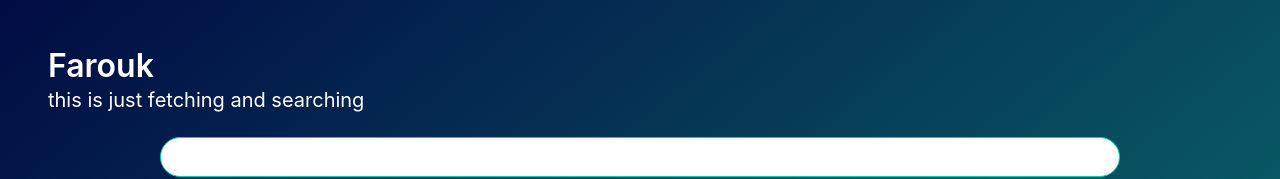
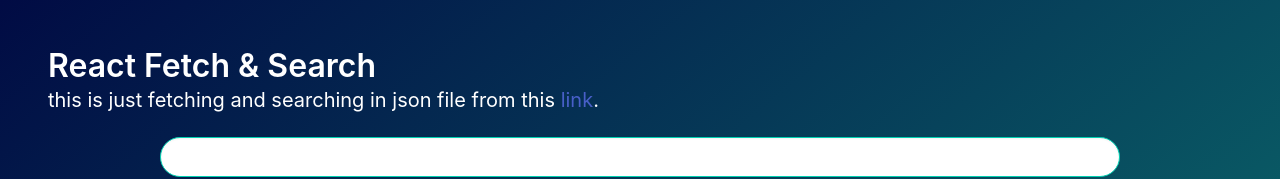
Before and after one commit to faroukchebaiki/react-fetch-and-search, a React (Create React App) app: page / in a window 1280 px wide. Shown: the top 179 px of the page. Built offline with nearby package versions, Linux system fonts and the light colour scheme; no server answers.

Commit message:
some optimisations and adding meta data

```diff
--- a/public/index.html
+++ b/public/index.html
@@ -1,43 +1,23 @@
 <!DOCTYPE html>
 <html lang="en">
-
 <head>
 	<meta charset="utf-8">
+
+	<meta name="author" content="FaroukChebaiki">
+	<meta name="keywords" content="javascript,react, search ,fetch api ,search box, react props ,search bar ,react state">
+	<meta name="description" content="React fetch and search it is a single page application that allows users to search a list of users from json file or API  and display Some information like name and email you could customize it to display more information, in this page we used jsonplaceholder to fetch the data.
+">
+
 	<meta name="viewport" content="width=device-width, initial-scale=1, shrink-to-fit=no">
-	<meta name="theme-color" content="#000000">
-	<!--
-      manifest.json provides metadata used when your web app is added to the
-      homescreen on Android. See https://developers.google.com/web/fundamentals/engage-and-retain/web-app-manifest/
-    -->
-	<link rel="manifest" href="%PUBLIC_URL%/manifest.json">
-	<link rel="shortcut icon" href="%PUBLIC_URL%/favicon.ico">
-	<!--
-      Notice the use of %PUBLIC_URL% in the tags above.
-      It will be replaced with the URL of the `public` folder during the build.
-      Only files inside the `public` folder can be referenced from the HTML.
-
-      Unlike "/favicon.ico" or "favicon.ico", "%PUBLIC_URL%/favicon.ico" will
-      work correctly both with client-side routing and a non-root public URL.
-      Learn how to configure a non-root public URL by running `npm run build`.
-    -->
-	<title>React App</title>
+	<link rel="shortcut icon" href="%PUBLIC_URL%/search.png">
+	<title>React Fetch & Search</title>
 </head>
 
 <body>
 	<noscript>
-		You need to enable JavaScript to run this app.
+		This is a React application you need to enable JavaScript to run it.
 	</noscript>
 	<div id="root"></div>
-	<!--
-      This HTML file is a template.
-      If you open it directly in the browser, you will see an empty page.
-
-      You can add webfonts, meta tags, or analytics to this file.
-      The build step will place the bundled scripts into the <body> tag.
-
-      To begin the development, run `npm start` or `yarn start`.
-      To create a production bundle, use `npm run build` or `yarn build`.
-    -->
 </body>
 
 </html>
--- a/src/components/Top.js
+++ b/src/components/Top.js
@@ -3,8 +3,8 @@
   return (
     <section className="hero" style={{ borderBottom: "1px solid white"}}>
       <div className="hero-body" style={{color: "white" }}>
-        <p className="title" style={{color: "white" }}>Farouk</p>
-        <p className="subtitle" style={{color: "white" }}>this is just fetching and searching</p>
+        <p className="title" style={{color: "white" }}>React Fetch & Search</p>
+        <p className="subtitle" style={{color: "white" }}>this is just fetching and searching in json file from this <a rel="noreferrer" href="https://jsonplaceholder.typicode.com/users" target='_blank'>link</a>.</p>
         <Search handelChange={handelChange}  placeholder={placeholder} />
       </div>
     </section>
--- a/src/styles.css
+++ b/src/styles.css
@@ -3,7 +3,6 @@
   text-align: center;
 }
 body {
-  //background-image: linear-gradient(to top, #a8edea 0%, #fed6e3 100%);
     background: #010B44;
     background: -webkit-linear-gradient(top left, #010B44, #0F8E7A);
     background: -moz-linear-gradient(top left, #010B44, #0F8E7A);
@@ -28,3 +27,6 @@
     justify-content: center;
     min-height: 100vh;
 }
+::placeholder {
+    color: red;
+}
```
Also changed, not shown: public/search.png (added), 1 other file (tests, documents, lock files or other folders).
